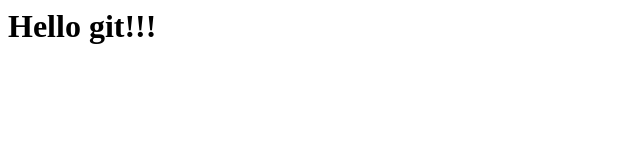
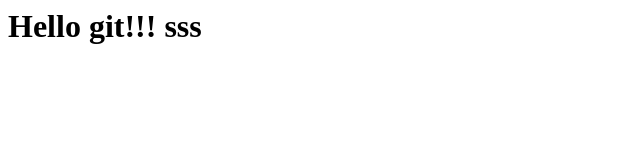
Before and after one commit to vt789/1, a plain HTML site: page index.html in a window 1280 px wide. Shown: the full height of the page, 0-640 px from the left. Drawn offline with Linux system fonts and the light colour scheme.

Commit message:
test branch

```diff
--- a/index.html
+++ b/index.html
@@ -1 +1 @@
-<h1>Hello git!!!</h1>
+<h1>Hello git!!! sss</h1>
```
Also changed, not shown: text.txt.
